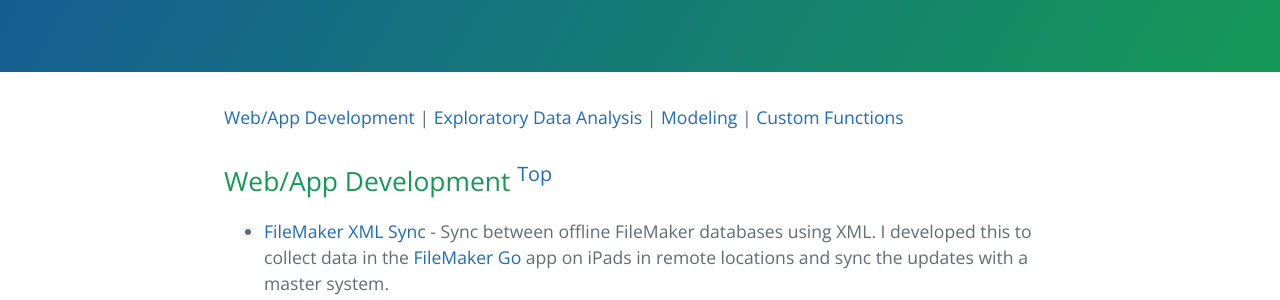
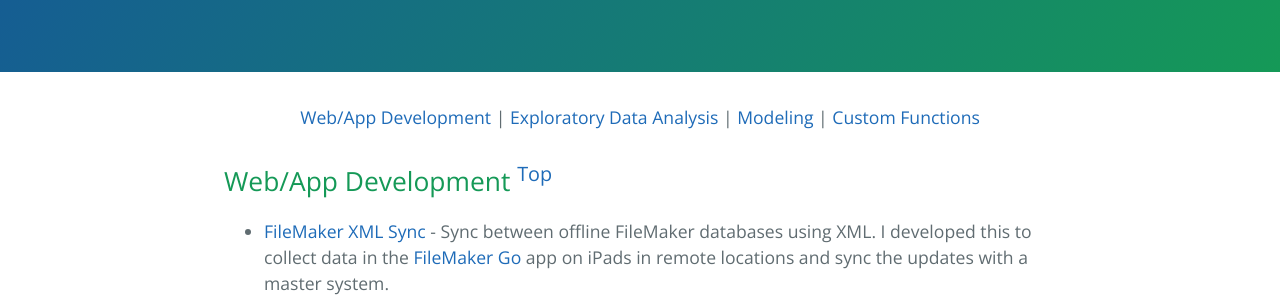
Before and after one commit to jmtritch/jmtritch.github.io, a Jekyll site: the page built from index.md, in a window 1280 px wide. Shown: the part 245-545 px from the top of the page. Built offline with Jekyll 4.4.1, drawn with Linux system fonts in a browser that asks for light colours; our own code applies the rules of GitHub Pages for plain Markdown files.

Commit message:
Center top menu

```diff
--- a/assets/css/style.scss
+++ b/assets/css/style.scss
@@ -10,6 +10,6 @@
     border-right: none;
 }
 
-.menu {
+#menu {
     text-align: center;
 }
```
